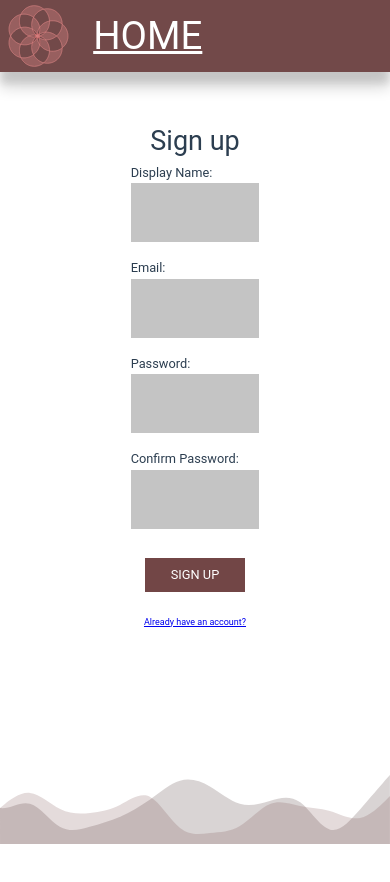
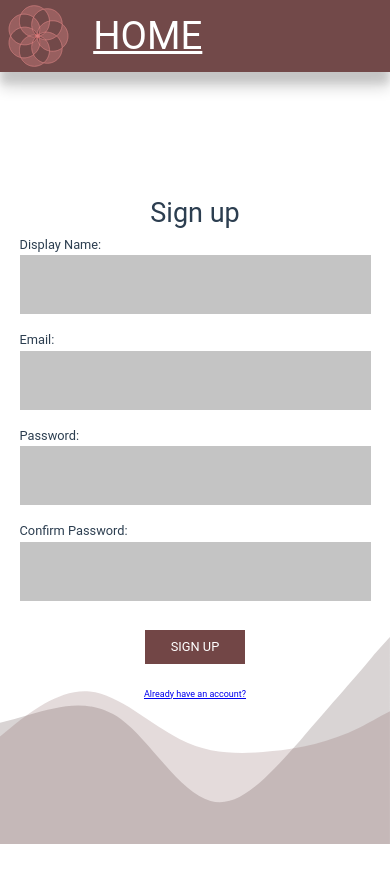
Before and after one commit to staten-island-tech/vue-project-2-edwin-and-thomas-and-n-i-k-i-t-a-daniel, a Vue app in the folder vue-project/: page /signup in a window 390 px wide. Shown: the top 882 px of the page. Before the commit the page ends 844 px from the top, so only its background shows below. Built offline with nearby package versions, Linux system fonts and the light colour scheme; no server answers.

Commit message:
some media queries at 400px

```diff
--- a/vue-project/src/components/navBar.vue
+++ b/vue-project/src/components/navBar.vue
@@ -237,6 +237,9 @@ a {
   .router:not(#Home) {
     display: none;
   }
+  .wave {
+    width: 600%;
+  }
 }
 
 </style>
--- a/vue-project/src/views/CreateBlog.vue
+++ b/vue-project/src/views/CreateBlog.vue
@@ -17,6 +17,7 @@
 
                 <input type="tags" name="tags" v-model="newTag">
                 <p @click="addTag()" class="clickable-blk">+</p>
+                <p v-if="tags.length > 0">Click to remove tag</p>
                 <ul v-if="tags">
                     <li v-for="(tag, index) in tags" :key="tag" @click="removeTag(index)" class="clickable-blk tag">{{ tag }}</li>
                 </ul>
@@ -132,4 +133,12 @@ input {
     cursor: pointer;
     font-size: 2rem
 }
+
+@media (max-width: 400px) {
+    .editor, input {
+        width: 90vw
+    }
+}
+
+
 </style>
--- a/vue-project/src/views/Login.vue
+++ b/vue-project/src/views/Login.vue
@@ -79,5 +79,10 @@ label {
 }
 
 
+@media (max-width: 400px) {
+    input {
+        width: 90vw
+    }
+}
 
 </style>
--- a/vue-project/src/views/PasswordReset.vue
+++ b/vue-project/src/views/PasswordReset.vue
@@ -45,8 +45,13 @@ input {
     font-size: 3.2rem;
     text-align: center;
 }
-
 label {
     font-size: 1.6rem;
 }
+
+@media (max-width: 400px) {
+    input {
+        width: 90vw
+    }
+}
 </style>
--- a/vue-project/src/views/SignUp.vue
+++ b/vue-project/src/views/SignUp.vue
@@ -1,6 +1,5 @@
 <template>
-<transition-group class="main">
-    <form @submit.prevent="handleSubmit">
+    <form @submit.prevent="handleSubmit" class="main">
         <h3>Sign up</h3>
 
         <div class="form-input">
@@ -29,7 +28,6 @@
 
         <h5 class="error" v-if="error">{{ error }}</h5>
     </form>
-    </transition-group>
 </template>
 
 <script setup>
@@ -72,7 +70,7 @@ form {
     justify-content: center;
     align-items: center;
     flex-flow: column nowrap;
-    padding-top: 15rem
+    padding-top: 15rem;
 }
 
 .form-input {
@@ -96,13 +94,10 @@ label {
     font-size: 1.6rem;
 }
 
-.v-enter-active,
-.v-leave-active {
-  transition: opacity 0.5s ease;
-}
-.v-enter-from,
-.v-leave-to {
-  opacity: 0;
+@media (max-width: 400px) {
+    input {
+        width: 90vw
+    }
 }
 
 </style>
```
